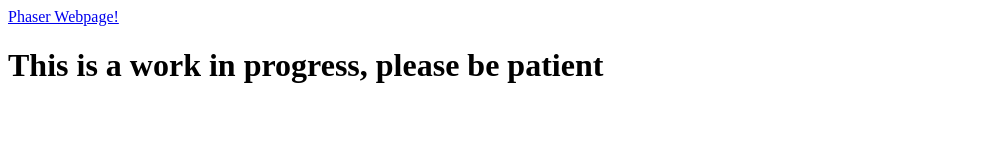
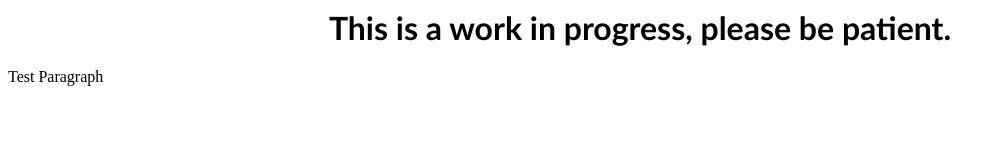
Before and after one commit to RGelicame/Webpage, a plain HTML site: page index.html in a window 1280 px wide. Shown: the whole page, without its empty margins (0-1005 px from the left). Drawn offline with Linux system fonts and the light colour scheme.

Commit message:
Modified Read Me and Index and add CSS Style sheet

```diff
--- a/index.html
+++ b/index.html
@@ -1,12 +1,15 @@
 
 <html>
 	<head>
-		<a href = http://phaser.io/>Phaser Webpage!<a>
-		<title>Riz Gelicame Home Page</title>
+		<link rel="stylesheet" href="stylesheet.css">
+		<link rel="shortcut icon" href="favicon.ico" type="image/x-icon">
+		<title>Riz Gelicame Resume Page</title>
 	</head>
 
 	<body>
-		<h1>This is a work in progress, please be patient</h1>
+		<h1 class=topHeader>This is a work in progress, please be patient.</h1>
+
+		<p>Test Paragraph</p>
 
 	</body>
 </html>
--- /dev/null
+++ b/stylesheet.css
@@ -0,0 +1,8 @@
+body{
+
+}
+
+.topHeader{
+	text-align: center;
+	font-family: Calibri;
+}
```
Also changed, not shown: 1 other file.
